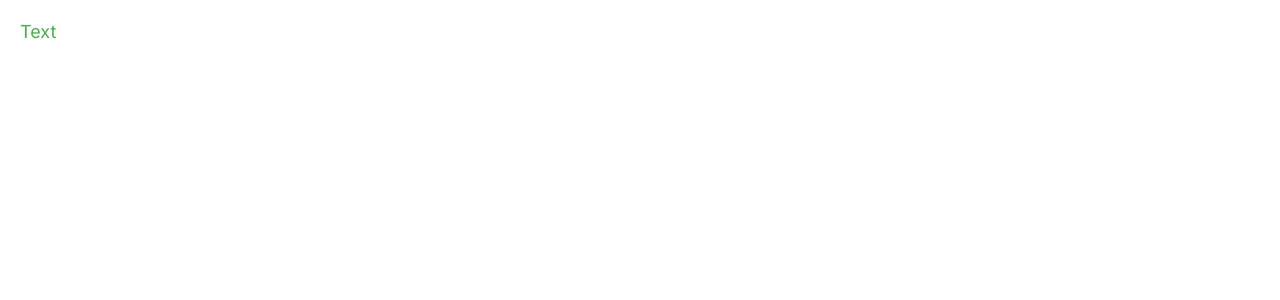
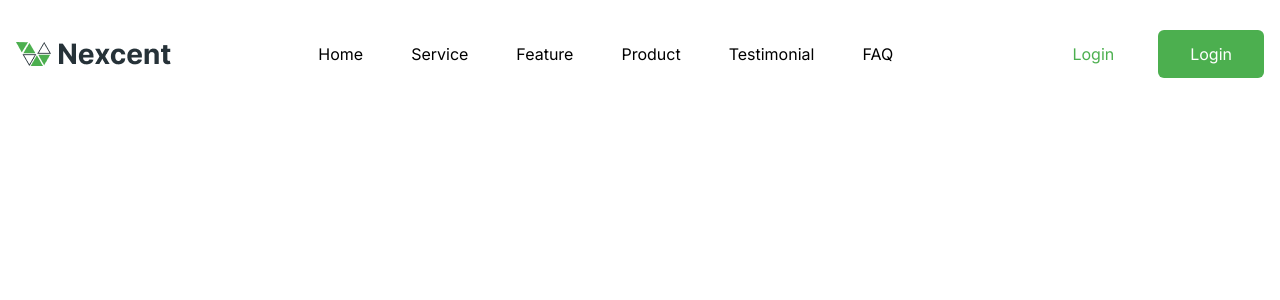
Before and after one commit to Ostashevskyi/Nexcent, a Next.js app: page / in a window 1280 px wide. Shown: the top 300 px of the page. Built offline with nearby package versions, Linux system fonts and the light colour scheme.

Commit message:
created header

```diff
--- a/app/globals.css
+++ b/app/globals.css
@@ -120,3 +120,9 @@
     @apply text-sm font-normal leading-4 text-primary transition-all child-span:bg-primary child-span:active:bg-shade_2 active:text-shade_2;
   }
 }
+
+@layer utilities {
+  .max-container {
+    @apply max-w-[1440px] m-auto;
+  }
+}
--- a/app/layout.js
+++ b/app/layout.js
@@ -1,5 +1,6 @@
 import { Inter } from "next/font/google";
 import "./globals.css";
+import Navbar from "@/components/Navbar";
 
 const inter = Inter({ subsets: ["latin"] });
 
@@ -11,7 +12,10 @@ export const metadata = {
 export default function RootLayout({ children }) {
   return (
     <html lang="en">
-      <body className={inter.className}>{children}</body>
+      <body className={inter.className}>
+        <Navbar />
+        <main className="relative overflow-hidden">{children}</main>
+      </body>
     </html>
   );
 }
--- a/app/page.js
+++ b/app/page.js
@@ -1,11 +1,3 @@
-import CustomLink from "@/components/Link";
-
 export default function Home() {
-  return (
-    <div className="flex gap-4 m-5">
-      <CustomLink to={"/"} variant={"link_normal"}>
-        Text
-      </CustomLink>
-    </div>
-  );
+  return <></>;
 }
--- /dev/null
+++ b/components/Navbar.jsx
@@ -0,0 +1,40 @@
+"use client";
+import { useState } from "react";
+
+import Link from "next/link";
+import Image from "next/image";
+
+import { NAV_LINKS } from "@/constants";
+
+import CustomButton from "./Button";
+
+const Navbar = () => {
+  const [isOpen, setIsOpen] = useState(false);
+
+  return (
+    <nav className="max-container py-[30px] px-4 flex justify-between items-center ">
+      <Link href={"/"}>
+        <Image src="/logo.png" width={155} height={24} alt="logo" />
+      </Link>
+
+      <ul className={`gap-12 hidden lg:flex`}>
+        {NAV_LINKS.map((link) => (
+          <Link key={link.id} href={link.url}>
+            {link.title}
+          </Link>
+        ))}
+      </ul>
+
+      <div className="gap-3 hidden lg:flex">
+        <CustomButton variant={"tertiary_button_medium"}>Login</CustomButton>
+        <CustomButton variant={"primary_button_medium"}>Login</CustomButton>
+      </div>
+
+      <button className="lg:hidden z-10" onClick={() => setIsOpen(!isOpen)}>
+        <Image src={"/menu.png"} width={30} height={24} alt="burger-menu" />
+      </button>
+    </nav>
+  );
+};
+
+export default Navbar;
--- /dev/null
+++ b/constants.js
@@ -0,0 +1,8 @@
+export const NAV_LINKS = [
+  { id: 0, title: "Home", url: "/" },
+  { id: 1, title: "Service", url: "/service" },
+  { id: 2, title: "Feature", url: "/feature" },
+  { id: 3, title: "Product", url: "/product" },
+  { id: 4, title: "Testimonial", url: "/testimonial" },
+  { id: 5, title: "FAQ", url: "/faq" },
+];
--- a/tailwind.config.js
+++ b/tailwind.config.js
@@ -6,6 +6,25 @@ module.exports = {
     "./app/**/*.{js,ts,jsx,tsx,mdx}",
   ],
   theme: {
+    screens: {
+      xs: "320px",
+      // => @media (min-width: 320px) { ... }
+
+      sm: "475px",
+      // => @media (min-width: 475px) { ... }
+
+      md: "768px",
+      // => @media (min-width: 768px) { ... }
+
+      lg: "1024px",
+      // => @media (min-width: 1024px) { ... }
+
+      xl: "1280px",
+      // => @media (min-width: 1280px) { ... }
+
+      "2xl": "1536px",
+      // => @media (min-width: 1536px) { ... }
+    },
     extend: {
       backgroundImage: {
         loading: "url(/loading.svg)",
```
Also changed, not shown: public/logo.png (added), public/menu.png (added).
